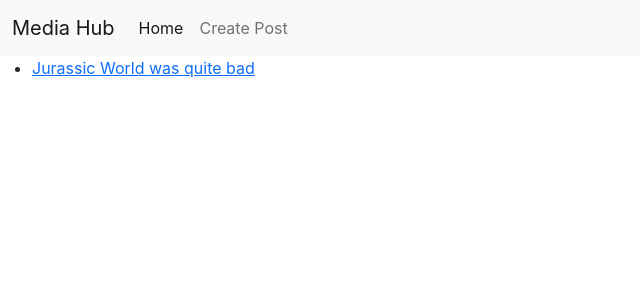
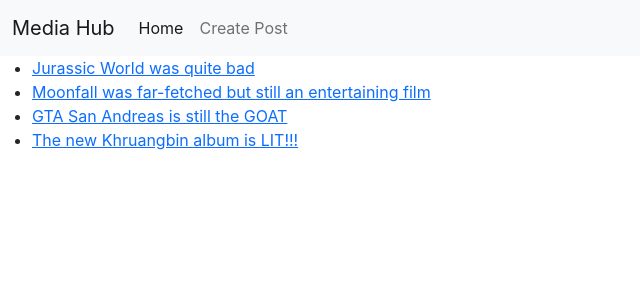
Before and after one commit to CEB-inc/front-end, a React (Vite) app: page / in a window 1280 px wide. Shown: the top 300 px of the page, without its empty margins (0-640 px from the left). Built offline with nearby package versions, Linux system fonts and the light colour scheme.

Commit message:
addEntry function added, CR of CRUD complete

```diff
--- a/src/components/App.jsx
+++ b/src/components/App.jsx
@@ -12,7 +12,10 @@
 
 function App() {
   const [entries, setEntries] = useState([
-    { category: 'Movies', entry: 'Jurassic World was quite bad' }
+    { category: 'Movies', entry: 'Jurassic World was quite bad' },
+    { category: 'Movies', entry: 'Moonfall was far-fetched but still an entertaining film'},
+    { category: 'Games', entry: 'GTA San Andreas is still the GOAT'},
+    { category: 'Music', entry: 'The new Khruangbin album is LIT!!!'}
   ])
 
 
@@ -22,6 +25,13 @@
     return <ShowEntry entry={entries[id]} />
   }
 
+  function addEntry(category, entry) {
+    const newEntry = { category, entry }
+    const id = entries.length
+    setEntries([...entries, newEntry])
+    return id
+  }
+
   return (
     <BrowserRouter>
       <Nav />
@@ -29,7 +39,7 @@
         <Route path='/' element={<Home entries={entries} />} />
         <Route path='/category' element={<CategorySelection />} />
         <Route path='/entry/:id' element={<ShowEntryWrapper />} />
-        <Route path='/entry/new/:category' element={<NewEntry entries={entries} setEntries={setEntries} />} />
+        <Route path='/entry/new/:category' element={<NewEntry addEntry={addEntry} />} />
         <Route path='*' element={<h4>Page not found</h4>} />
       </Routes>
     </BrowserRouter>
--- a/src/components/pages/NewEntry.jsx
+++ b/src/components/pages/NewEntry.jsx
@@ -1,7 +1,7 @@
 import React, { useState } from 'react'
 import { useNavigate, useParams } from 'react-router-dom'
 
-function NewEntry({ entries, setEntries }) {
+function NewEntry({ addEntry }) {
 
   const { category } = useParams()
   const [entry, setEntry] = useState('')
@@ -9,9 +9,7 @@
 
   function submit(e) {
     e.preventDefault()
-    const newEntry = { category, entry }
-    const id = entries.length
-    setEntries([...entries, newEntry])
+    const id = addEntry(category, entry)
     nav(`/entry/${id}`)
   }
 
```
